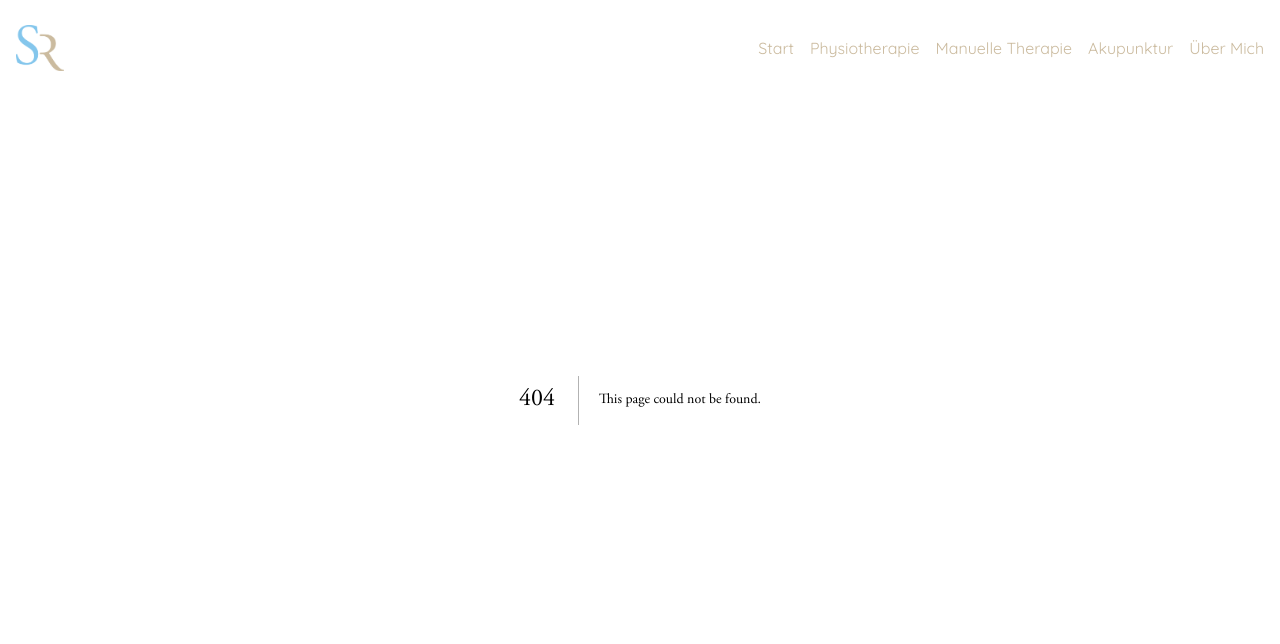
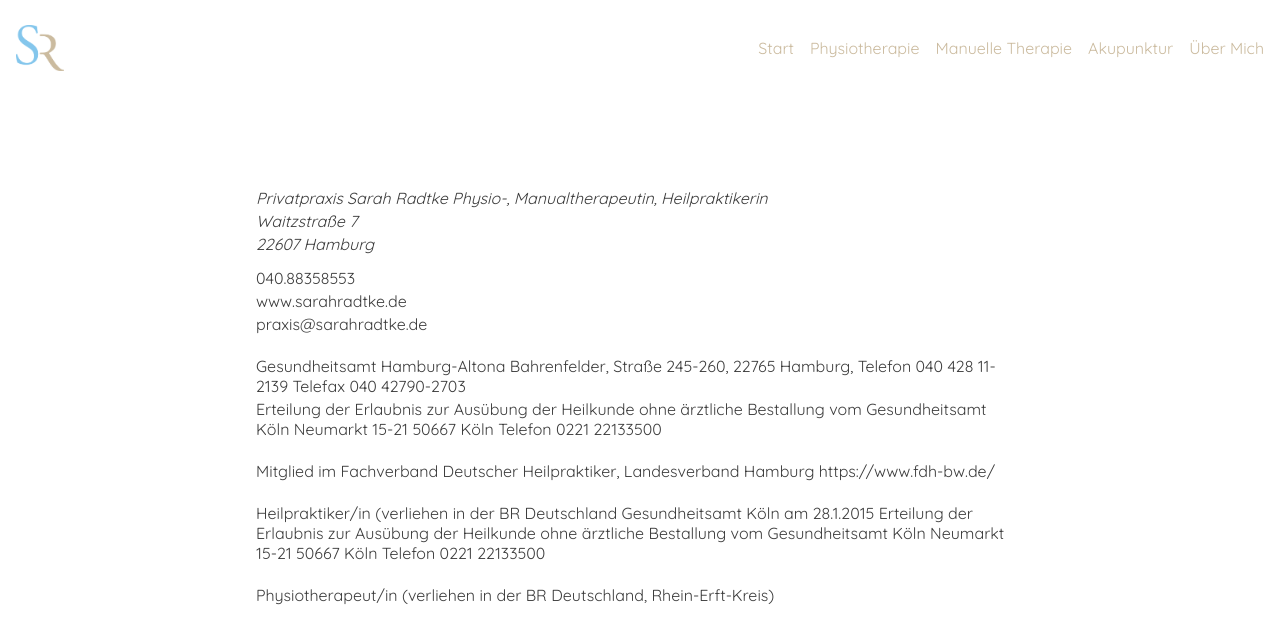
Before and after one commit to M-WRI/sarah-radtke-update, a Next.js app: page /impressum in a window 1280 px wide. Before the commit this address had no page. Shown: the top 644 px of the page. Built offline with nearby package versions, Linux system fonts and the light colour scheme.

Commit message:
implressum

```diff
--- a/components/Footer.component.tsx
+++ b/components/Footer.component.tsx
@@ -5,6 +5,7 @@ import { Text } from "./Text.component";
 import data from "../api/footer.json";
 // STYLES
 import styles from "../styles/Footer.module.scss";
+import Link from "next/link";
 
 export const Footer = (): JSX.Element => {
   return (
@@ -36,6 +37,11 @@ export const Footer = (): JSX.Element => {
         <Text margin={false} center>
           {data.contact.partII}
         </Text>
+        <Link className={styles.link} href="/impressum">
+          <Text margin={false} center>
+            Impressum
+          </Text>
+        </Link>
       </div>
     </footer>
   );
--- /dev/null
+++ b/pages/impressum.tsx
@@ -0,0 +1,64 @@
+import { MetaData } from "../components/MetaData.component";
+import styles from "../styles/Impressum.module.scss";
+
+const impressum = () => {
+  const data = {
+    address: {
+      name: "Privatpraxis Sarah Radtke Physio-, Manualtherapeutin, Heilpraktikerin",
+      street: "Waitzstraße 7",
+      city: "22607 Hamburg",
+    },
+    contact: {
+      phone: "040.88358553",
+      web: "www.sarahradtke.de",
+      mail: "praxis@sarahradtke.de",
+    },
+    authority: {
+      address:
+        "Gesundheitsamt Hamburg-Altona Bahrenfelder, Straße 245-260, 22765 Hamburg, Telefon 040 428 11-2139 Telefax 040 42790-2703",
+      proof:
+        "Erteilung der Erlaubnis zur Ausübung der Heilkunde ohne ärztliche Bestallung vom Gesundheitsamt Köln Neumarkt 15-21 50667 Köln Telefon 0221 22133500",
+    },
+    member:
+      "Mitglied im Fachverband Deutscher Heilpraktiker, Landesverband Hamburg https://www.fdh-bw.de/",
+    memberTwo:
+      "Heilpraktiker/in (verliehen in der BR Deutschland Gesundheitsamt Köln am 28.1.2015 Erteilung der Erlaubnis zur Ausübung der Heilkunde ohne ärztliche Bestallung vom Gesundheitsamt Köln Neumarkt 15-21 50667 Köln Telefon 0221 22133500",
+    memberThree:
+      "Physiotherapeut/in (verliehen in der BR Deutschland, Rhein-Erft-Kreis)",
+  };
+
+  return (
+    <main className={styles.container}>
+      <MetaData
+        title="Sarah Radtke | Impressum"
+        description="Das Impressum"
+        url="www.sarahradtke.de/impressum"
+      />
+      <address className={styles.adress}>
+        <p className={styles.text}>{data.address.name}</p>
+        <p className={styles.text}>{data.address.street}</p>
+        <p className={styles.text}>{data.address.city}</p>
+      </address>
+      <div className={styles.contact}>
+        <p className={styles.text}>{data.contact.phone}</p>
+        <p className={styles.text}>{data.contact.web}</p>
+        <p className={styles.text}>{data.contact.mail}</p>
+      </div>
+      <div className={styles.authority}>
+        <p className={styles.text}>{data.authority.address}</p>
+        <p className={styles.text}>{data.authority.proof}</p>
+      </div>
+      <div>
+        <p className={styles.text}>{data.member}</p>
+      </div>
+      <div>
+        <p className={styles.text}>{data.memberTwo}</p>
+      </div>
+      <div>
+        <p className={styles.text}>{data.memberThree}</p>
+      </div>
+    </main>
+  );
+};
+
+export default impressum;
--- a/styles/Footer.module.scss
+++ b/styles/Footer.module.scss
@@ -6,6 +6,11 @@
   grid-template-columns: repeat(3, 1fr);
   align-items: end;
   grid-gap: 3rem;
+
+  .link {
+    color: var(--black);
+    text-decoration: none;
+  }
 }
 
 @media (max-width: 985px) {
--- /dev/null
+++ b/styles/Impressum.module.scss
@@ -0,0 +1,29 @@
+.container {
+  padding: 0 1rem 0 1rem;
+  max-width: 800px;
+  margin: 0 auto;
+  height: 100vh;
+  display: flex;
+  flex-direction: column;
+  justify-content: center;
+  font-family: var(--text-font);
+}
+
+.container div {
+  margin: 0.5rem 0;
+  font-family: var(--text-font);
+}
+
+.adress p,
+.container div p {
+  margin: 3px 0;
+  padding: 0;
+  font-family: var(--text-font);
+  color: var(--black);
+  font-family: (--text-font);
+  font-size: (--text-size);
+}
+
+.text {
+  font-family: var(--text-font) !important;
+}
--- a/styles/globals.scss
+++ b/styles/globals.scss
@@ -220,6 +220,10 @@ a {
   text-decoration: none;
 }
 
+p {
+  font-family: var(--text-font);
+}
+
 @media (max-width: 970px) {
   :root {
     // SIZES
```
